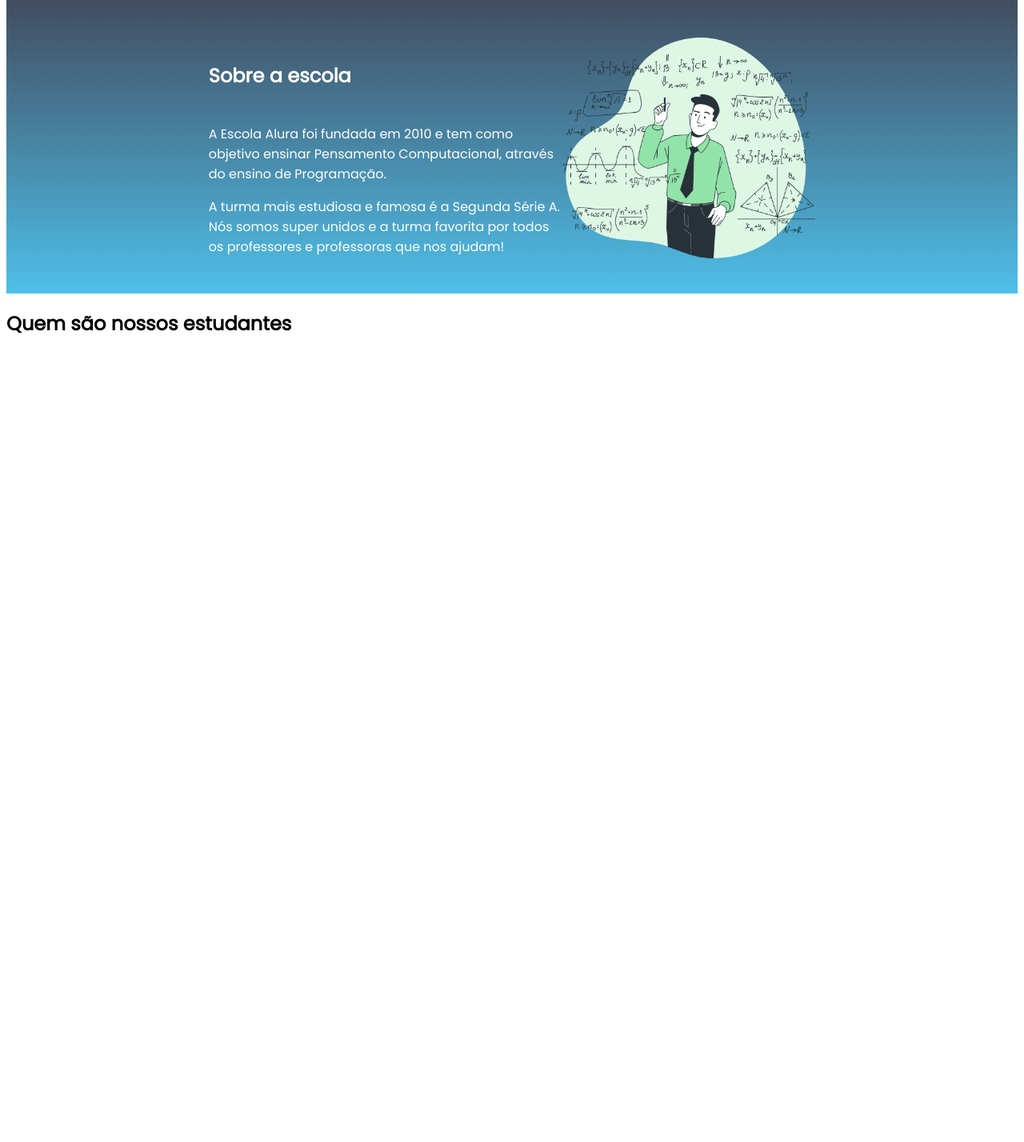
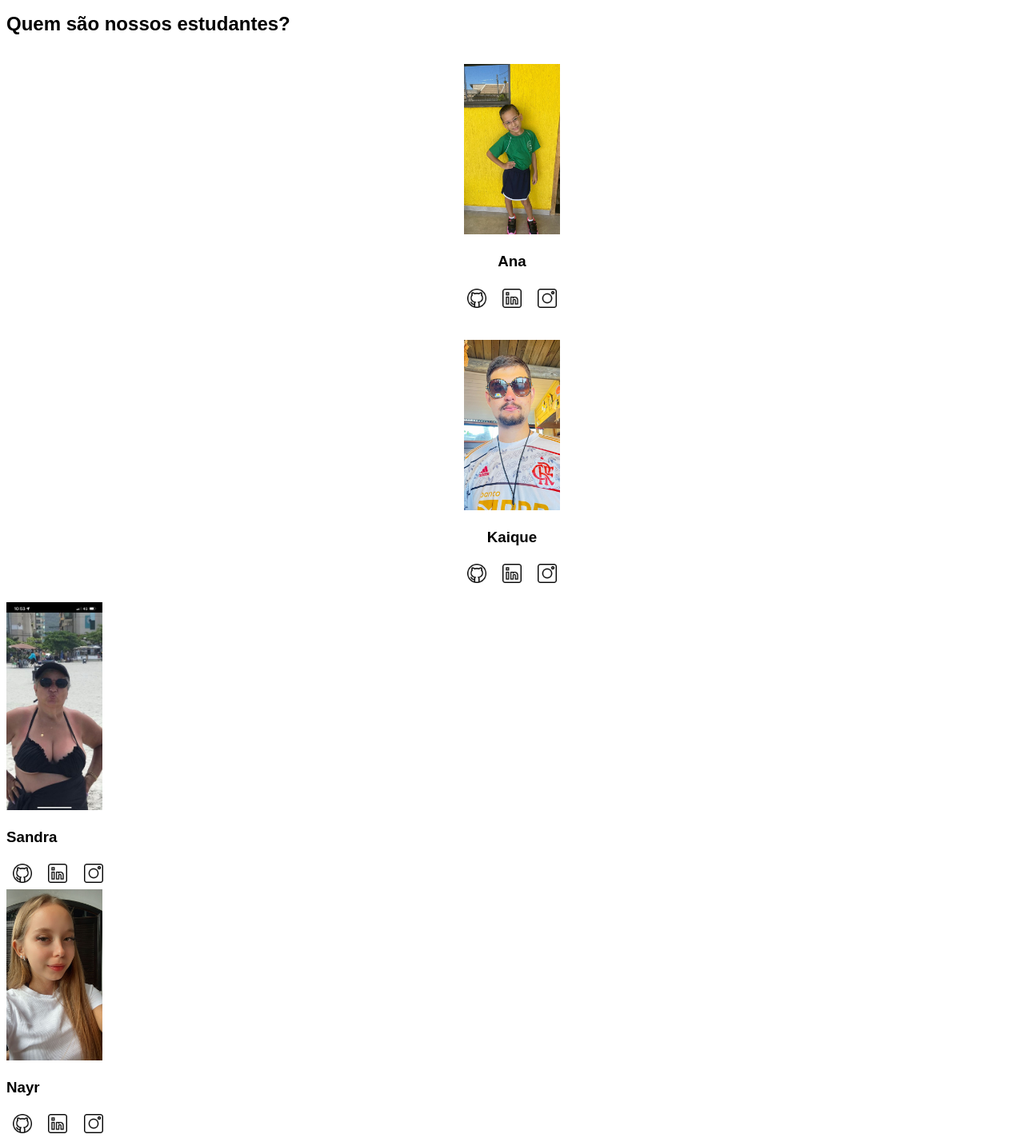
Before and after one commit to NayrMurilha/Primeiro-projeto-2-D, a plain HTML site: page index.html in a window 1280 px wide. Shown: the part 120-1548 px from the top of the page at 80% size. Before the commit the page ends 800 px from the top, so only its background shows below. Drawn offline with Linux system fonts and the light colour scheme.

Commit message:
Add files via upload

```diff
--- a/index.html
+++ b/index.html
@@ -17,31 +17,41 @@
         </ul>
     </header>
 
-    <section class="escola">
-        <div class="escola-div-conteudo">
-            <h2 class="escola-titulo">Sobre a escola</h2>
-            <p class="escola-texto-um">A Escola Alura foi fundada em 2010 e tem como objetivo ensinar Pensamento Computacional, através do ensino de  Programação.</p>
-        <p class="escola-texto-dois">A turma mais estudiosa e famosa é a Segunda Série A. Nós somos super unidos e a turma favorita por todos os professores e professoras que nos ajudam!</p>
-        </div>
-        <img class="escola-imagem" src="Mathematics-bro.png" alt="Mathematics-bro.png">
 </section>
-    </section>
+<section class="estudante">
+    <h2 class="estudante-titulo">Quem são nossos estudantes?</h2>
+    <div class="estudante-div">
+        <img class="estudante-imagem" src="anahmurilha.jpeg" alt="foto do marcelo">
+        <h3 class="estudante-nome">Ana</h3>
+        <img class="estudante-icone" src="github.png" alt="icone github">
+        <img class="estudante-icone" src="linkedin.png" alt="icone linkedin">
+        <img class="estudante-icone" src="instagram.png" alt="icone instagram">
+    </div>
+    <div class="estudante-div">
+        <img class="estudante-imagem" src="kaique.jpeg" alt="foto do marcelo">
+        <h3 class="estudante-nome">Kaique</h3>
+        <img class="estudante-icone" src="github.png" alt="icone github">
+        <img class="estudante-icone" src="linkedin.png" alt="icone linkedin">
+        <img class="estudante-icone" src="instagram.png" alt="icone instagram">
+    </div>
+</section>
+<section class="estudante">
+
+    <img class="estudante-imagem" src="sandra.jpeg" alt="foto do marcelo">
+    <h3 class="estudante-nome">Sandra</h3>
+    <img class="estudante-icone" src="github.png" alt="icone github">
+    <img class="estudante-icone" src="linkedin.png" alt="icone linkedin">
+    <img class="estudante-icone" src="instagram.png" alt="icone instagram">
+</section>
+<section class="estudante">
+
+    <img class="estudante-imagem" src="nmurilha.jpeg" alt="foto do marcelo">
+    <h3 class="estudante-nome">Nayr</h3>
+    <img class="estudante-icone" src="github.png" alt="icone github">
+    <img class="estudante-icone" src="linkedin.png" alt="icone linkedin">
+    <img class="estudante-icone" src="instagram.png" alt="icone instagram">
+</section>
+
 </body>
 
 </html>
-<head>
-    <meta charset="UTF-8">
-    <meta http-equiv="X-UA-Compatible" content="IE=edge">
-    <meta name="viewport" content="width=device-width, initial-scale=1.0">
-    <title>Equipe Alura Start</title>
-    <link rel="stylesheet" href="style.css">
-    <link rel="preconnect" href="https://fonts.googleapis.com">
-    <link rel="preconnect" href="https://fonts.gstatic.com" crossorigin>
-    <link href="https://fonts.googleapis.com/css2?family=Poppins&display=swap" rel="stylesheet">
-</head>
-<section class="estudante">
-
-</section>
-<section class=”estudante”>
-    <h2 class=”estudante-titulo”>Quem são nossos estudantes</h2>
-</section>
--- a/style.css
+++ b/style.css
@@ -61,3 +61,22 @@ header {
 body {
     font-family: 'Poppins', sans-serif;
 }
+.estudante-imagem{
+    width: 120px;
+}
+.estudante-icone{
+    width: 24px;
+    padding: 4px 8px;
+}
+.estudante-div{
+    text-align: center;
+    padding: 16px 0;
+}
+.estudante-todos{
+    display: grid;
+}
+
+.estudante-todos{
+    display: grid;
+    grid-template-columns: 20% 20% 20% 20%;
+}
```
Also changed, not shown: anahmurilha.jpeg (added), github.png (added), instagram.png (added), kaique.jpeg (added), linkedin.png (added), maria.jpeg (added), nmurilha.jpeg (added), sandra.jpeg (added).
